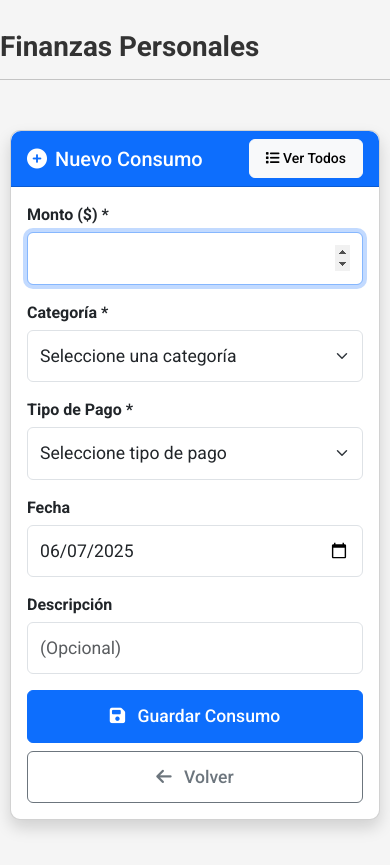
After one commit to joninet/app_finanzas, a Django app: page /consumo-diario/mobile/ in a window 390 px wide. The commit adds this page. Run offline with Django 5.2, Linux system fonts and the light colour scheme; data that the repository does not hold is empty.

Commit message:
Agregar versión móvil optimizada para ingresar consumos diarios rápidamente

```diff
--- a/core/urls.py
+++ b/core/urls.py
@@ -7,6 +7,7 @@ from .views import (
     consumo_fijo_list, consumo_fijo_create, consumo_fijo_update, consumo_fijo_delete, consumo_fijo_toggle,
     consumo_diario_list, consumo_diario_create, consumo_diario_update, consumo_diario_delete
 )
+from .views.consumo_diario_mobile import consumo_diario_mobile
 
 urlpatterns = [
     # Home
@@ -42,4 +43,5 @@ urlpatterns = [
     path('consumo-diario/crear/', consumo_diario_create, name='consumo_diario_create'),
     path('consumo-diario/editar/<int:pk>/', consumo_diario_update, name='consumo_diario_update'),
     path('consumo-diario/eliminar/<int:pk>/', consumo_diario_delete, name='consumo_diario_delete'),
+    path('consumo-diario/mobile/', consumo_diario_mobile, name='consumo_diario_mobile'),
 ]
--- /dev/null
+++ b/core/views/consumo_diario_mobile.py
@@ -0,0 +1,65 @@
+from django.shortcuts import render, redirect
+from django.contrib import messages
+from django.utils import timezone
+from ..models import ConsumoDiario, Categoria, TipoPago
+from datetime import date, datetime
+
+
+def consumo_diario_mobile(request):
+    """Vista simplificada para el registro rápido de consumos diarios desde móviles"""
+    tipos_pago = TipoPago.objects.all().order_by('nombre')
+    categorias = Categoria.objects.all().order_by('nombre')
+
+    if request.method == 'POST':
+        try:
+            # Obtener datos del formulario
+            tipo_pago_id = request.POST.get('tipo_pago')
+            categoria_id = request.POST.get('categoria')
+            monto = request.POST.get('monto')
+            fecha = request.POST.get('fecha') or timezone.now().date()
+            descripcion = request.POST.get('descripcion', '')
+            es_credito = request.POST.get('es_credito') == 'on'
+            cuotas = request.POST.get('cuotas', 1)
+
+            # Validar y convertir datos
+            tipo_pago = TipoPago.objects.get(pk=tipo_pago_id)
+            categoria = Categoria.objects.get(pk=categoria_id)
+            monto = float(monto.replace(',', '.'))
+            cuotas = int(cuotas) if cuotas else 1
+
+            if isinstance(fecha, str):
+                fecha = date.fromisoformat(fecha)
+
+            # Validaciones
+            if monto <= 0:
+                messages.error(request, 'El monto debe ser mayor a cero')
+                return redirect('consumo_diario_mobile')
+
+            if es_credito and tipo_pago.es_tarjeta_credito and cuotas <= 0:
+                messages.error(request, 'El número de cuotas debe ser mayor a cero')
+                return redirect('consumo_diario_mobile')
+
+            # Crear el consumo
+            ConsumoDiario.objects.create(
+                tipo_pago=tipo_pago,
+                categoria=categoria,
+                monto=monto,
+                fecha=fecha,
+                descripcion=descripcion,
+                es_credito=es_credito and tipo_pago.es_tarjeta_credito,
+                cuotas=cuotas if es_credito and tipo_pago.es_tarjeta_credito else 1
+            )
+
+            messages.success(request, 'Consumo registrado correctamente')
+            return redirect('consumo_diario_mobile')  # Redirigir a la misma página para agregar otro
+
+        except Exception as e:
+            messages.error(request, f'Error al guardar: {str(e)}')
+
+    context = {
+        'tipos_pago': tipos_pago,
+        'categorias': categorias,
+        'fecha_actual': timezone.now().date().isoformat()
+    }
+
+    return render(request, 'core/consumo_diario/mobile_form.html', context)
--- a/templates/base.html
+++ b/templates/base.html
@@ -13,11 +13,34 @@
     <!-- Custom CSS -->
     {% load static %}
     <link rel="stylesheet" href="{% static 'css/styles.css' %}">
+    <style>
+        /* Estilos para acceso rápido a la versión móvil */
+        .mobile-quick-access {
+            position: fixed;
+            bottom: 20px;
+            right: 20px;
+            z-index: 1000;
+        }
+
+        .mobile-quick-access .btn {
+            width: 60px;
+            height: 60px;
+            border-radius: 50%;
+            box-shadow: 0 2px 10px rgba(0,0,0,0.3);
+            display: flex;
+            align-items: center;
+            justify-content: center;
+        }
+
+        .mobile-icon {
+            font-size: 24px;
+        }
+    </style>
     {% block extra_css %}{% endblock %}
 </head>
 <body>
     <!-- Navbar -->
-    <nav class="navbar navbar-expand-lg navbar-dark bg-primary sticky-top">
+    <nav class="navbar navbar-expand-lg navbar-dark bg-primary sticky-top {% block header_class %}{% endblock %}">
         <div class="container">
             <a class="navbar-brand" href="{% url 'home' %}">
                 <i class="fas fa-wallet me-2"></i>Finanzas Personales
@@ -53,10 +76,17 @@
                             <i class="fas fa-calendar-alt me-1"></i> Consumos Fijos
                         </a>
                     </li>
-                    <li class="nav-item">
-                        <a class="nav-link {% if '/consumo-diario/' in request.path %}active{% endif %}" href="{% url 'consumo_diario_list' %}">
+                    <li class="nav-item dropdown">
+                        <a class="nav-link dropdown-toggle {% if '/consumo-diario/' in request.path %}active{% endif %}" href="#" role="button" data-bs-toggle="dropdown" aria-expanded="false">
                             <i class="fas fa-shopping-cart me-1"></i> Consumos Diarios
                         </a>
+                        <ul class="dropdown-menu">
+                            <li><a class="dropdown-item" href="{% url 'consumo_diario_list' %}">Ver lista completa</a></li>
+                            <li><a class="dropdown-item" href="{% url 'consumo_diario_mobile' %}">
+                                <i class="fas fa-mobile-alt me-1"></i> Versión móvil rápida
+                            </a></li>
+                            <li><a class="dropdown-item" href="{% url 'consumo_diario_create' %}">Crear nuevo</a></li>
+                        </ul>
                     </li>
                     <li class="nav-item">
                         <a class="nav-link" href="{% url 'admin:index' %}">
@@ -95,7 +125,7 @@
     </div>
 
     <!-- Footer -->
-    <footer class="bg-dark text-light py-4">
+    <footer class="bg-dark text-light py-4 {% block footer_class %}{% endblock %}">
         <div class="container">
             <div class="row">
                 <div class="col-md-6 text-center text-md-start mb-3 mb-md-0">
--- a/templates/core/consumo_diario/list.html
+++ b/templates/core/consumo_diario/list.html
@@ -161,6 +161,12 @@
         </div>
     </div>
 </div>
+<!-- Botón de acceso rápido a versión móvil -->
+<div class="mobile-quick-access">
+    <a href="{% url 'consumo_diario_mobile' %}" class="btn btn-success" data-bs-toggle="tooltip" title="Versión móvil rápida">
+        <i class="fas fa-mobile-alt mobile-icon"></i>
+    </a>
+</div>
 {% endblock %}
 
 {% block extra_js %}
--- /dev/null
+++ b/templates/core/consumo_diario/mobile_form.html
@@ -0,0 +1,190 @@
+{% extends 'base.html' %}
+
+{% block title %}Nuevo Consumo - Finanzas{% endblock %}
+
+{% block extra_css %}
+<style>
+    /* Estilos específicos para la versión móvil */
+    .container-mobile {
+        max-width: 100%;
+        padding: 10px;
+    }
+
+    .form-mobile .form-control,
+    .form-mobile .form-select {
+        font-size: 1.1rem;
+        padding: 12px;
+        height: auto;
+        margin-bottom: 15px;
+    }
+
+    .form-mobile label {
+        font-weight: bold;
+        margin-bottom: 5px;
+    }
+
+    .form-mobile .btn {
+        padding: 12px;
+        font-size: 1.1rem;
+    }
+
+    .switch-container {
+        padding: 10px 0;
+        margin-bottom: 10px;
+    }
+
+    /* Para ocultar el header y footer en la versión móvil */
+    .hide-in-mobile {
+        display: none;
+    }
+
+    /* Asegurar espaciado adecuado en móviles */
+    @media (max-width: 768px) {
+        body {
+            padding-top: 10px;
+        }
+        .card {
+            border-radius: 10px;
+        }
+        .navbar-brand {
+            font-size: 1.2rem;
+        }
+    }
+</style>
+{% endblock %}
+
+{% block header_class %}hide-in-mobile{% endblock %}
+{% block footer_class %}hide-in-mobile{% endblock %}
+
+{% block content %}
+<div class="container container-mobile">
+    <div class="card shadow">
+        <div class="card-header bg-primary text-white d-flex justify-content-between align-items-center">
+            <h5 class="mb-0">
+                <i class="fas fa-plus-circle me-2"></i>Nuevo Consumo
+            </h5>
+            <a href="{% url 'consumo_diario_list' %}" class="btn btn-sm btn-light">
+                <i class="fas fa-list"></i> Ver Todos
+            </a>
+        </div>
+
+        <div class="card-body">
+            {% if messages %}
+            <div class="messages">
+                {% for message in messages %}
+                <div class="alert alert-{{ message.tags }} alert-dismissible fade show" role="alert">
+                    {{ message }}
+                    <button type="button" class="btn-close" data-bs-dismiss="alert" aria-label="Close"></button>
+                </div>
+                {% endfor %}
+            </div>
+            {% endif %}
+
+            <form method="post" class="form-mobile">
+                {% csrf_token %}
+
+                <div class="mb-3">
+                    <label for="monto" class="form-label">Monto ($) *</label>
+                    <input type="number" class="form-control" id="monto" name="monto" step="0.01" required autofocus>
+                </div>
+
+                <div class="mb-3">
+                    <label for="categoria" class="form-label">Categoría *</label>
+                    <select class="form-select" id="categoria" name="categoria" required>
+                        <option value="" selected disabled>Seleccione una categoría</option>
+                        {% for categoria in categorias %}
+                        <option value="{{ categoria.id }}">{{ categoria.nombre }}</option>
+                        {% endfor %}
+                    </select>
+                </div>
+
+                <div class="mb-3">
+                    <label for="tipo_pago" class="form-label">Tipo de Pago *</label>
+                    <select class="form-select" id="tipo_pago" name="tipo_pago" required>
+                        <option value="" selected disabled>Seleccione tipo de pago</option>
+                        {% for tipo in tipos_pago %}
+                        <option value="{{ tipo.id }}" data-tarjeta="{{ tipo.es_tarjeta_credito|yesno:'true,false' }}">{{ tipo.nombre }}</option>
+                        {% endfor %}
+                    </select>
+                </div>
+
+                <div class="mb-3">
+                    <label for="fecha" class="form-label">Fecha</label>
+                    <input type="date" class="form-control" id="fecha" name="fecha" value="{{ fecha_actual }}">
+                </div>
+
+                <div id="credito-container" style="display: none;">
+                    <div class="form-check form-switch switch-container">
+                        <input class="form-check-input" type="checkbox" id="es_credito" name="es_credito">
+                        <label class="form-check-label" for="es_credito">¿Pagar en cuotas?</label>
+                    </div>
+
+                    <div id="cuotas-container" style="display: none;">
+                        <div class="mb-3">
+                            <label for="cuotas" class="form-label">Número de cuotas</label>
+                            <input type="number" class="form-control" id="cuotas" name="cuotas" value="1" min="1">
+                        </div>
+                    </div>
+                </div>
+
+                <div class="mb-3">
+                    <label for="descripcion" class="form-label">Descripción</label>
+                    <input type="text" class="form-control" id="descripcion" name="descripcion" placeholder="(Opcional)">
+                </div>
+
+                <div class="d-grid gap-2">
+                    <button type="submit" class="btn btn-primary">
+                        <i class="fas fa-save me-2"></i> Guardar Consumo
+                    </button>
+                    <a href="{% url 'consumo_diario_list' %}" class="btn btn-outline-secondary">
+                        <i class="fas fa-arrow-left me-2"></i> Volver
+                    </a>
+                </div>
+            </form>
+        </div>
+    </div>
+</div>
+{% endblock %}
+
+{% block extra_js %}
+<script>
+    document.addEventListener('DOMContentLoaded', function() {
+        const tipoSelect = document.getElementById('tipo_pago');
+        const creditoContainer = document.getElementById('credito-container');
+        const esCreditoCheckbox = document.getElementById('es_credito');
+        const cuotasContainer = document.getElementById('cuotas-container');
+
+        // Mostrar/ocultar opciones de crédito según el tipo de pago
+        tipoSelect.addEventListener('change', function() {
+            const option = tipoSelect.options[tipoSelect.selectedIndex];
+            const esTarjeta = option.getAttribute('data-tarjeta') === 'true';
+
+            if (esTarjeta) {
+                creditoContainer.style.display = 'block';
+            } else {
+                creditoContainer.style.display = 'none';
+                esCreditoCheckbox.checked = false;
+                cuotasContainer.style.display = 'none';
+            }
+        });
+
+        // Mostrar/ocultar número de cuotas según el checkbox
+        esCreditoCheckbox.addEventListener('change', function() {
+            if (esCreditoCheckbox.checked) {
+                cuotasContainer.style.display = 'block';
+            } else {
+                cuotasContainer.style.display = 'none';
+                document.getElementById('cuotas').value = '1';
+            }
+        });
+
+        // Configura la fecha por defecto como hoy
+        if (!document.getElementById('fecha').value) {
+            document.getElementById('fecha').value = '{{ fecha_actual }}';
+        }
+
+        // Auto-enfoque en el campo de monto
+        document.getElementById('monto').focus();
+    });
+</script>
+{% endblock %}
```
